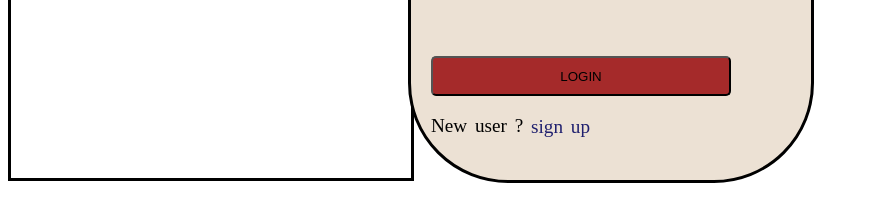
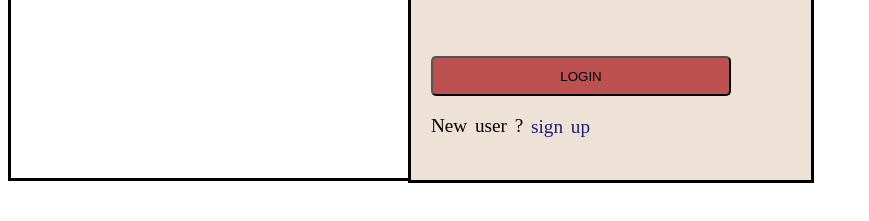
Before and after one commit to Harooonsahil/html-css03, a plain HTML site: page index.html in a window 1280 px wide. In both pictures the pointer is over the button "LOGIN". Shown: the part 405-626 px from the top of the page, without its empty margins (0-869 px from the left). Drawn offline with Linux system fonts and the light colour scheme.

Commit message:
my-assignment

```diff
--- a/style.css
+++ b/style.css
@@ -7,10 +7,7 @@
     background-repeat: no-repeat;
     background-attachment: fixed;
 }
-.box-1:hover{
-    border-radius: 100px;
-    transition-duration: 2s;
-}
+
 .box-2{
     border: solid;
     width: 400px;
@@ -18,12 +15,9 @@
     position: relative;
     left: 400px;
     bottom: 504px;
-    background-color: rgb(236, 225, 212);
+    background-color: rgb(238, 226, 215);
 }
-.box-2:hover{
-    border-radius: 100px;
-    transition-duration: 2s;
-}
+
 .main-heading{
     color: white;
     padding-left: 50px;
@@ -62,10 +56,6 @@
     border-radius: 5px;
     background-color: rgb(87, 115, 188);
 }
-.login:hover{
-    background-color: brown;
-    transition: 2sec;
-}
 #forgot-password{
     position: relative;
 bottom: 40px;
@@ -77,3 +67,7 @@ left: 220px;
     bottom: 40px;
     color: rgb(31, 31, 110);
 }
+.login:hover{
+    background-color: rgb(189, 80, 80);
+    transition-delay: 1s;
+}
```
